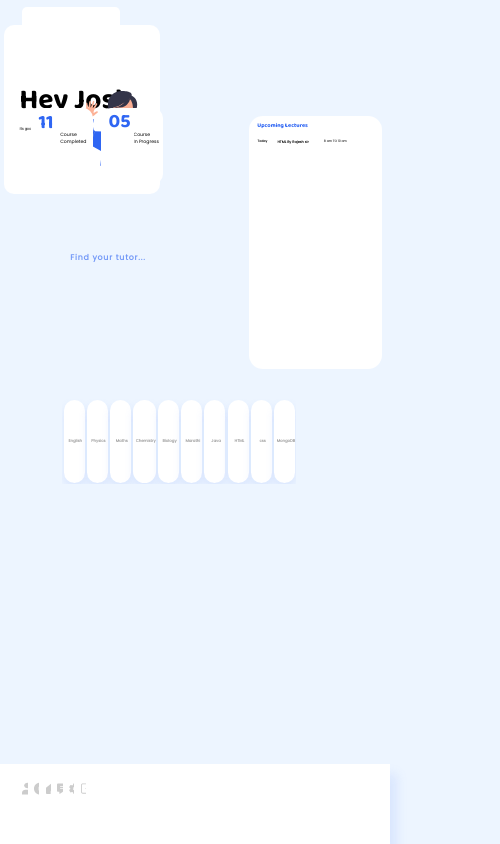
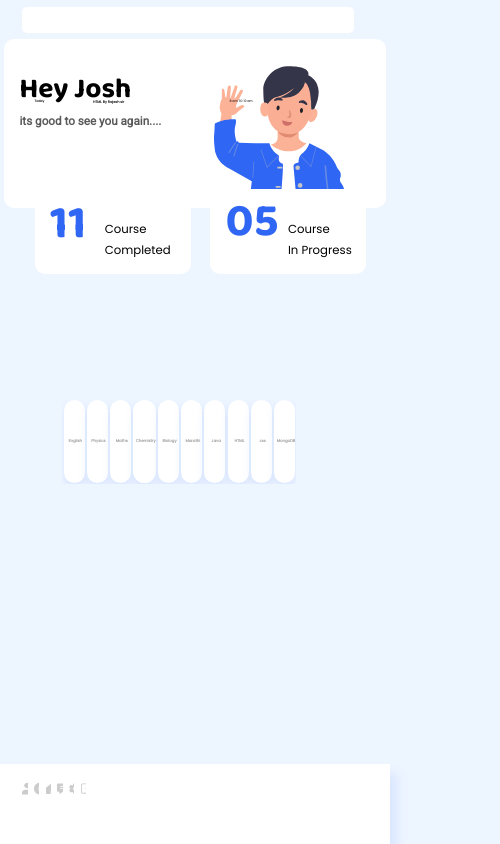
Before and after one commit to abdulhaseeb549/netitute, a plain HTML site: page index.html in a window 390 px wide. Shown: the whole page, 500 px wide, since content can reach past the window. Drawn offline with nearby package versions, Linux system fonts and the light colour scheme.

Commit message:
Update style.css

```diff
--- a/style.css
+++ b/style.css
@@ -237,15 +237,6 @@
     line-height: 150%;
     color: #000000;
 }
-#comevent{
-    position: absolute;
-    width: 34vw;
-    height: 30vh;
-    background-color: white;
-    margin:10% 2% 2% 60%;
-    border-radius: 14px;
-    padding: 0.5%;
-}
 table, th, td {
     border: none;
 }
@@ -300,10 +291,9 @@ th{
     *{
         margin: 0px;
         padding: 0px;
-        box-sizing: border-box;
+
     }
 #nav-bar{
-
    bottom:0;
    width: 100vw;
    height: 5rem;
@@ -317,7 +307,6 @@ th{
     display: none;
 }
 .nav-link{
-
     justify-content: center;
 }
 .nav-item{
@@ -329,28 +318,29 @@ th{
     height: 3vh;
     fill: rgba(153, 153, 153, 0.5);
     vertical-align: text-top;
-
 }
 #welcome{
     border-radius: 10px;
-    margin: 6.5% 0% 0% 1%;
-    padding: 7vh 4% 4% 4vw;
+    width: 98vw;
+    height: 20vh;
+    font-size: 8vw;
+    margin: 10% 0% 0% 1%;
+    padding: 4vh 4% 4% 4vw;
+}
+.gud2cu{
+    font-size: 3vw;
+    line-height: 130%;
+}
+#hiboy{
+    width: 38vw;
+    height: 50vh;
+    left: 55%;
+    top: -60%;
 }
 ::-webkit-scrollbar{
-
     height: 0.5vh;
-    background-color: white;
     border-radius: 10px;
 }
-::-webkit-scrollbar-track{
-    border: 0px;
-    border-radius: 10px;
-}
-::-webkit-scrollbar-thumb{
-    background:#1FE882;
-    border-radius: 10px;
-}
-
 #courselist{
     position: absolute;
     margin: 5% 5% 5% 0% ;
@@ -369,24 +359,36 @@ th{
 }
 #search{
     margin: 2%  2% 10%;
-    border: none;
-    width: 25vw;
-    height: 4vh;
+    width: 85vw;
+    height: 3vh;
     border-radius: 5px;
     box-shadow: (0px 4px 4px #E0EAFE);
 }
 #c-complited{
-    margin: 8% 2% 40px 4%;
-    width: 16vw;
-    height: 9vh;
+    margin: 31% 2% 40px 5%;
+    width: 40vw;
+    height: 10vh;
     border-radius: 10px;
+    font-size: 12vw;
+    line-height: 155%;
+    padding: 0% 0% 1% 4% ;
+}
+.comptext{
+    font-size: 3vw;
+    line-height: 180%;
 }
 #c-inprog{
+    margin: 31% 2% 2px 50%;
+    width: 40vw;
+    height: 10vh;
+    border-radius: 10px;
+    font-size: 12vw;
+    padding: 0% 0% 1% 4% ;
+}
+.comptext2{
 
-    margin: 8% 2% 2px 22%;
-    width: 16vw;
-    height: 9vh;
-    border-radius: 10px;
+    font-size: 3vw;
+    line-height: 180%;
 
 }
 
@@ -406,5 +408,4 @@ th{
 
 
 
-
 }
```
